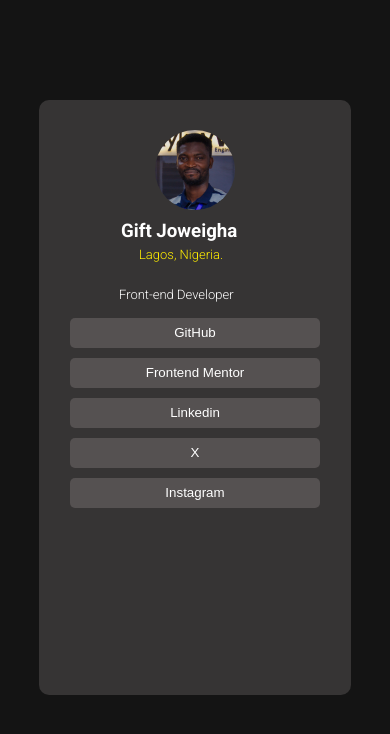
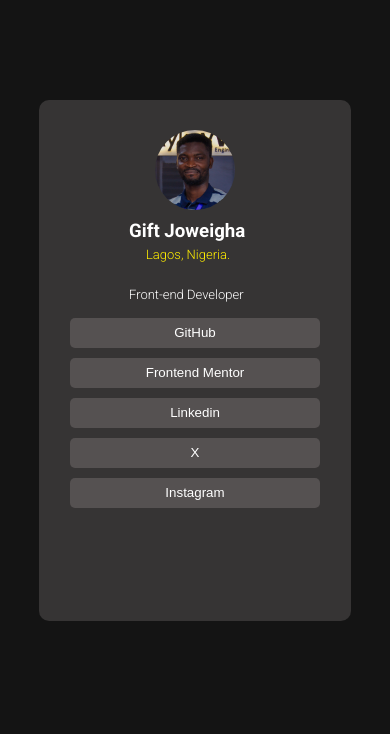
Before and after one commit to Geephted/portfolio, a plain HTML site: page index.html in a window 390 px wide. Drawn offline with Linux system fonts and the light colour scheme.

Commit message:
finalupdate

```diff
--- a/index.html
+++ b/index.html
@@ -35,8 +35,9 @@
           <button class="btn 4"> X </button>
         </a>
         <br>
-        <a href="#" target="_blank"></a>
+        <a href="https://www.instagram.com/iamgeephted/?hl=en" target="_blank">
           <button class="btn 5">Instagram</button>
+        </a>
       </div>
     </div>
   </div>
--- a/style.css
+++ b/style.css
@@ -83,7 +83,7 @@ h5 {
 @media (max-width: 420px) {
 
     .second_background{
-        height: 80%;
+        height: 70%;
         width: 80%;
         margin: auto;
         background-color: rgb(54, 52, 52);
@@ -91,5 +91,15 @@ h5 {
         padding-top: 30px;
     }
 
+    h3 {
+        margin-left: 90px;
+    }
 
+    h4 {
+        margin-left: 107px;
+    }
+
+    h5{
+        margin-left: 90px;
+    }
 }
```
